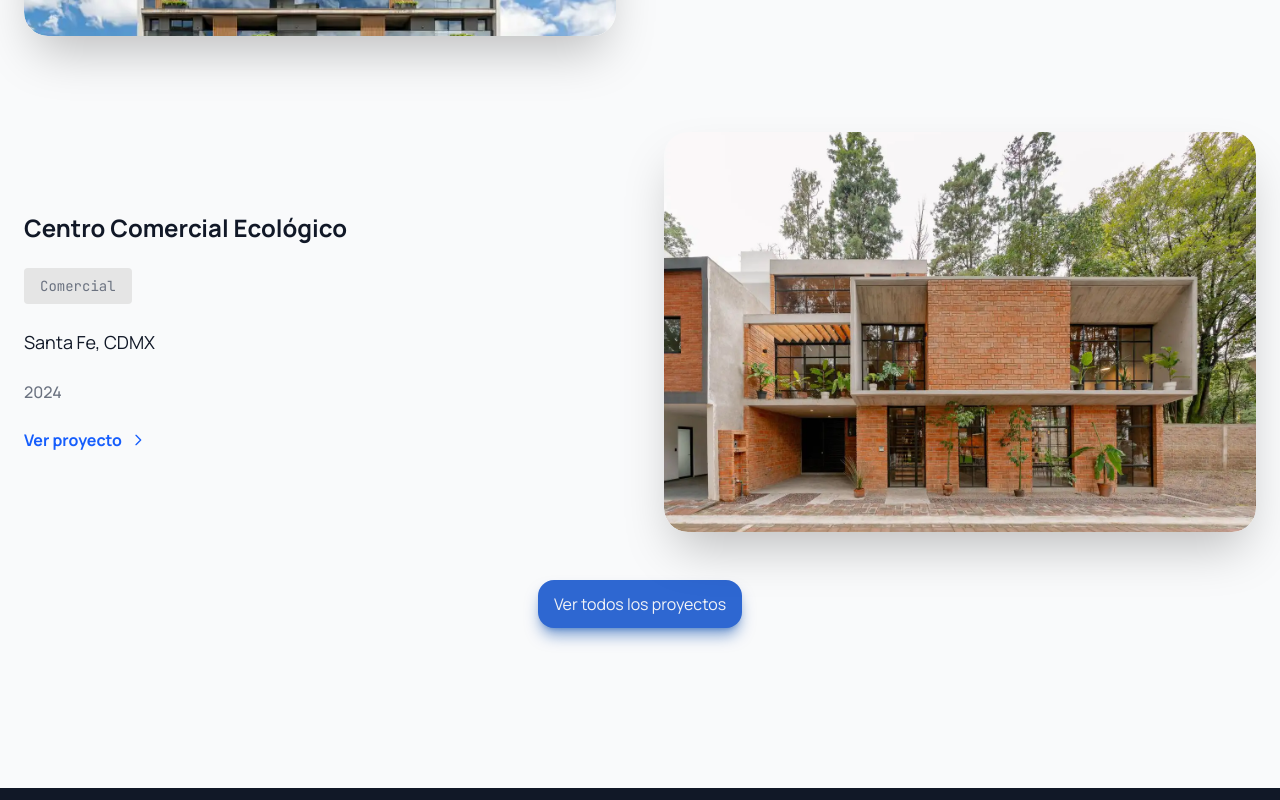
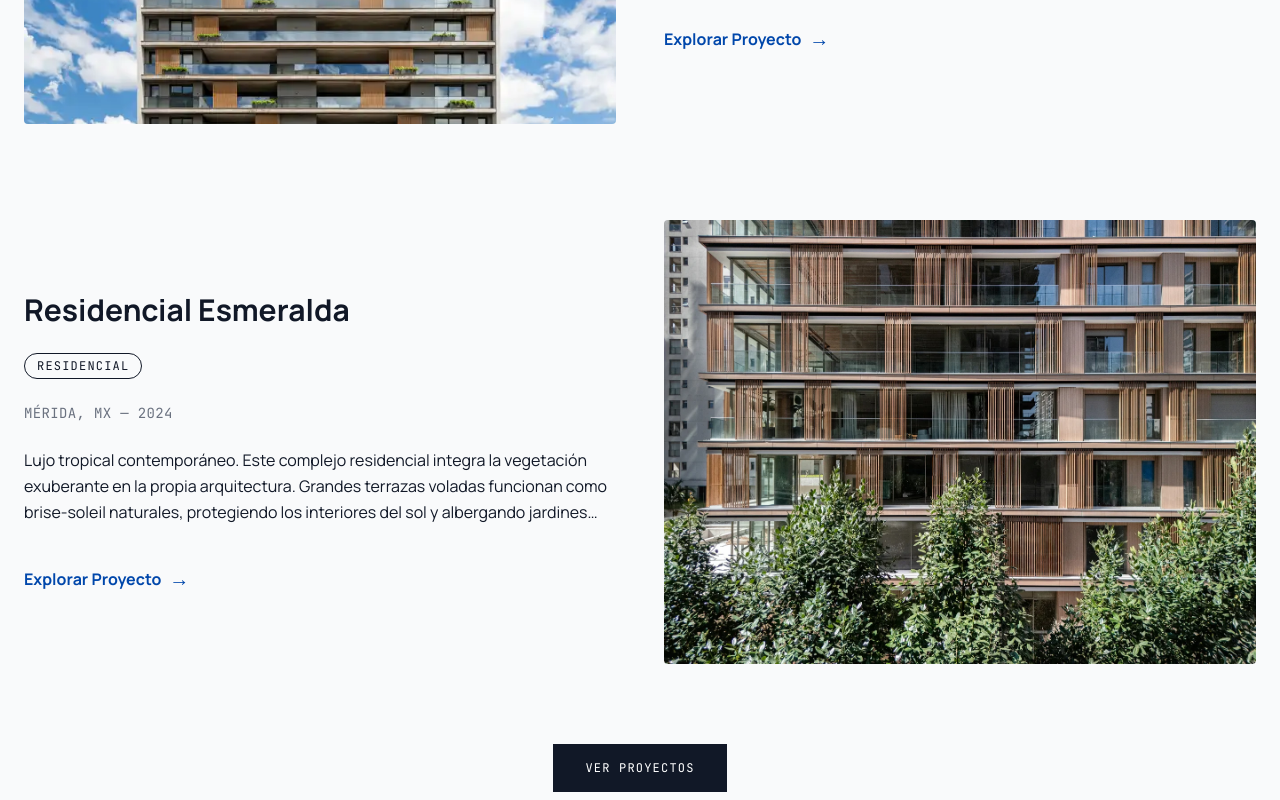
Before and after one commit to eduardomendoza87/Axis-Architecture-Studio-Web, a React (Vite) app: page / in a window 1280 px wide. Shown: the part 5820-6620 px from the top of the page. Built offline with nearby package versions, Linux system fonts and the light colour scheme.

Commit message:
fix:Arrglando link de proyectos destacados

```diff
--- a/src/components/Footer.jsx
+++ b/src/components/Footer.jsx
@@ -32,7 +32,7 @@ const Footer = () => {
                         <h3 className="font-mono text-xs uppercase tracking-widest text-concrete-400 mb-6">Contacto</h3>
                         <ul className="space-y-3 text-sm text-concrete-600">
                             <li>
-                                <a href="mailto:hola@axis.com" className="hover:text-primary transition-colors">hola@axisarquitectura.com</a>
+                                <a href="mailto:@axisarquitectura.com" className="hover:text-primary transition-colors">@axisarquitectura.com</a>
                             </li>
                             <li>
                                 <a href="tel:+529931234567" className="hover:text-primary transition-colors">(+52) 993 123 4567</a>
--- a/src/components/ui/CardfeaturedProjects.jsx
+++ b/src/components/ui/CardfeaturedProjects.jsx
@@ -1,23 +1,23 @@
 import React from "react";
 import { Link } from "react-router-dom";
-
-import { featuredProjects } from "../../data/home";
-
-
+import { projects } from "../../data/projects";
 
 export default function CardFeaturedProjects() {
+
+  const featuredIds = [1, 2, 7];
+  const featured = projects.filter(p => featuredIds.includes(p.id));
+
   return (
-    <section className="py-16 px-6 ">
+    <section className="py-16 px-6 bg-concrete-50">
       <div className="max-w-7xl mx-auto">
         {/* Título de sección */}
-        <h2 className="text-4xl font-bold mb-16 text-center text-concrete-900 font-sans">
-          Proyectos destacados
+        <h2 className="text-4xl font-bold mb-16 text-center text-concrete-900 font-sans tracking-tight">
+          Proyectos Seleccionados
         </h2>
 
-        {/* Contenedor de proyectos alternados */}
+        {/* Contenedor */}
         <div className="space-y-24">
-          {featuredProjects.map((project, index) => {
-            // Alternar: par = imagen derecha, impar = imagen izquierda
+          {featured.map((project, index) => {
             const isEven = index % 2 === 0;
 
             return (
@@ -30,45 +30,37 @@ export default function CardFeaturedProjects() {
               >
                 {/* TEXTO */}
                 <div className={`space-y-6 ${isEven ? "" : "lg:col-start-2"}`}>
-                  <h3 className="text-2xl font-bold font-sans text-concrete-900">
+                  <h3 className="text-3xl font-bold font-sans text-concrete-900 leading-tight">
                     {project.title}
                   </h3>
 
                   {/* Badge de categoría */}
-                  <span className="inline-block px-4 py-2 bg-concrete-200 text-concrete-500 text-sm font-mono rounded">
-                    {project.categoria}
+                  <span className="inline-block px-3 py-1 border border-concrete-300 text-concrete-600 text-xs font-mono uppercase tracking-widest rounded-full">
+                    {project.type}{" "}
                   </span>
 
                   {/* Ubicación */}
-                  <p className="text-concrete-600 text-lg">
-                    {project.location}
+                  <p className="text-concrete-500 font-mono text-sm uppercase tracking-wide">
+                    {project.location} — {project.year}
                   </p>
 
-                  {/* Año */}
-                  <p className="text-concrete-500 font-medium">
-                    {project.year}
+                  {/* Descripción corta */}
+                  <p className="text-concrete-600 font-light leading-relaxed line-clamp-3">
+                    {project.description}
                   </p>
 
                   {/* Botón */}
-                  <Link
-                    to={`/projects/${project.id}`}
-                    className="inline-flex items-center gap-2 text-blue-600 font-semibold hover:gap-4 transition-all duration-300"
-                  >
-                    Ver proyecto
-                    <svg
-                      className="w-4 h-4"
-                      fill="none"
-                      stroke="currentColor"
-                      viewBox="0 0 24 24"
+                  <div className="pt-4">
+                    <Link
+                      to={`/proyectos/${project.slug}`}
+                      className="group inline-flex items-center gap-2 text-primary font-bold hover:gap-4 transition-all duration-300"
                     >
-                      <path
-                        strokeLinecap="round"
-                        strokeLinejoin="round"
-                        strokeWidth={2}
-                        d="M9 5l7 7-7 7"
-                      />
-                    </svg>
-                  </Link>
+                      Explorar Proyecto
+                      <span className="text-xl group-hover:translate-x-1 transition-transform">
+                        →
+                      </span>
+                    </Link>
+                  </div>
                 </div>
 
                 {/* IMAGEN */}
@@ -77,36 +69,35 @@ export default function CardFeaturedProjects() {
                     isEven ? "lg:col-start-2" : "lg:col-start-1 lg:row-start-1"
                   }`}
                 >
-                  <div className="relative rounded-3xl overflow-hidden shadow-2xl group">
-                    {/* Fondo azul decorativo */}
-                    <div className="absolute inset-0 bg-primary-light rounded-3xl transform translate-x-4 translate-y-4 -z-10" />
-
-                    {/* Imagen */}
+                  <Link
+                    to={`/proyectos/${project.slug}`}
+                    className="block relative rounded-sm overflow-hidden group cursor-pointer aspect-4/3"
+                  >
+                    {/* Imagen con efecto Zoom */}
                     <img
-                      src={project.image}
+                      src={project.photo}
                       alt={project.title}
-                      className="w-full h-[400px] object-cover rounded-3xl transition-transform duration-700 group-hover:scale-105"
+                      className="w-full h-full object-cover transition-transform duration-700 group-hover:scale-105"
                     />
 
-                    {/* Overlay hover */}
-                    <div className="absolute inset-0 bg-linear-to-t from-black/60 to-transparent opacity-0 group-hover:opacity-100 transition-opacity duration-300 rounded-3xl" />
-                  </div>
+                    {/* Overlay sutil al hover */}
+                    <div className="absolute inset-0 bg-black/0 group-hover:bg-black/10 transition-colors duration-300"></div>
+                  </Link>
                 </div>
               </div>
             );
           })}
         </div>
-        <div className="flex items-center justify-center mb-4 gap-4 mt-12 ">
+
+        <div className="flex items-center justify-center mt-20">
           <Link
             to="/proyectos"
             className="
-    bg-primary-light rounded-2xl px-4 py-3 font-sans text-concrete-100
-    shadow-lg shadow-primary/50
-    hover:bg-primary-hover
-    hover:scale-105 transition-all duration-300
-    "
+              px-8 py-4 bg-concrete-900 text-white font-mono uppercase text-xs tracking-widest
+              hover:bg-primary transition-colors duration-300
+            "
           >
-            Ver todos los proyectos
+            Ver proyectos
           </Link>
         </div>
       </div>
```
